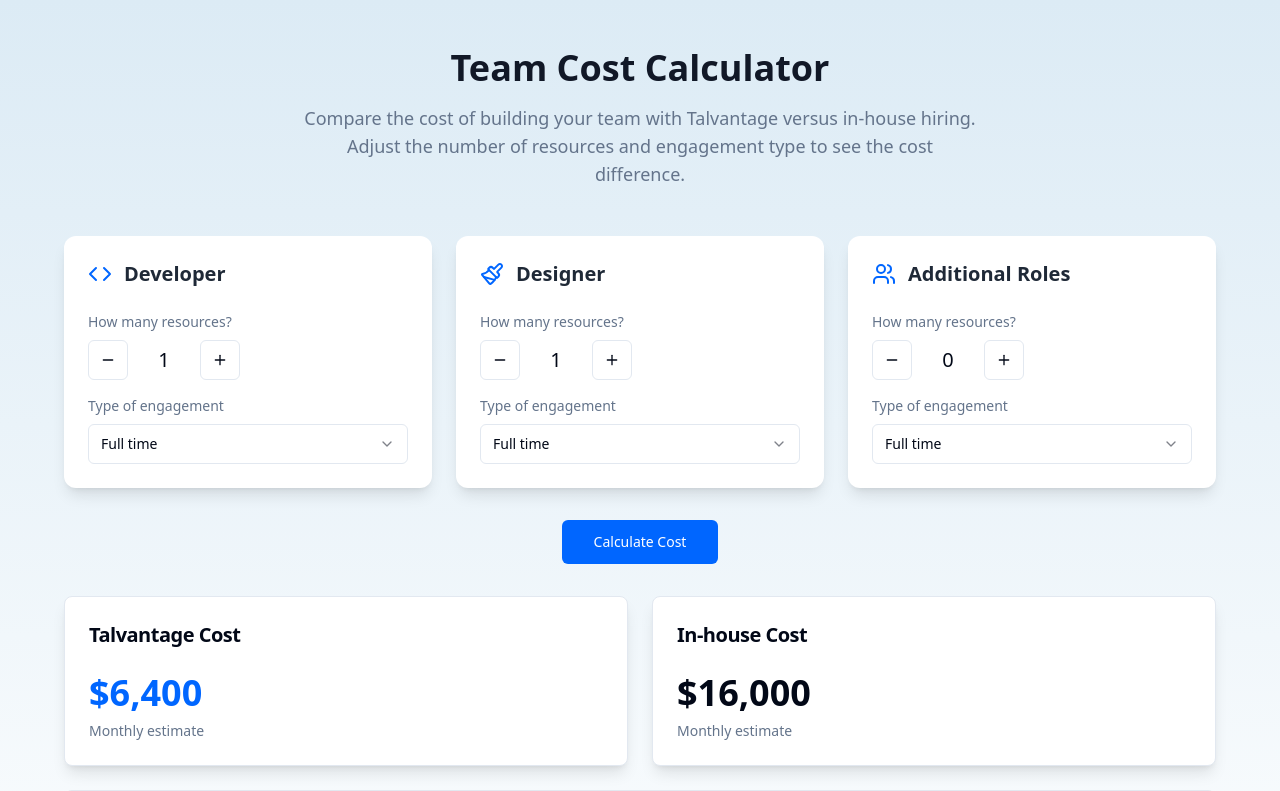
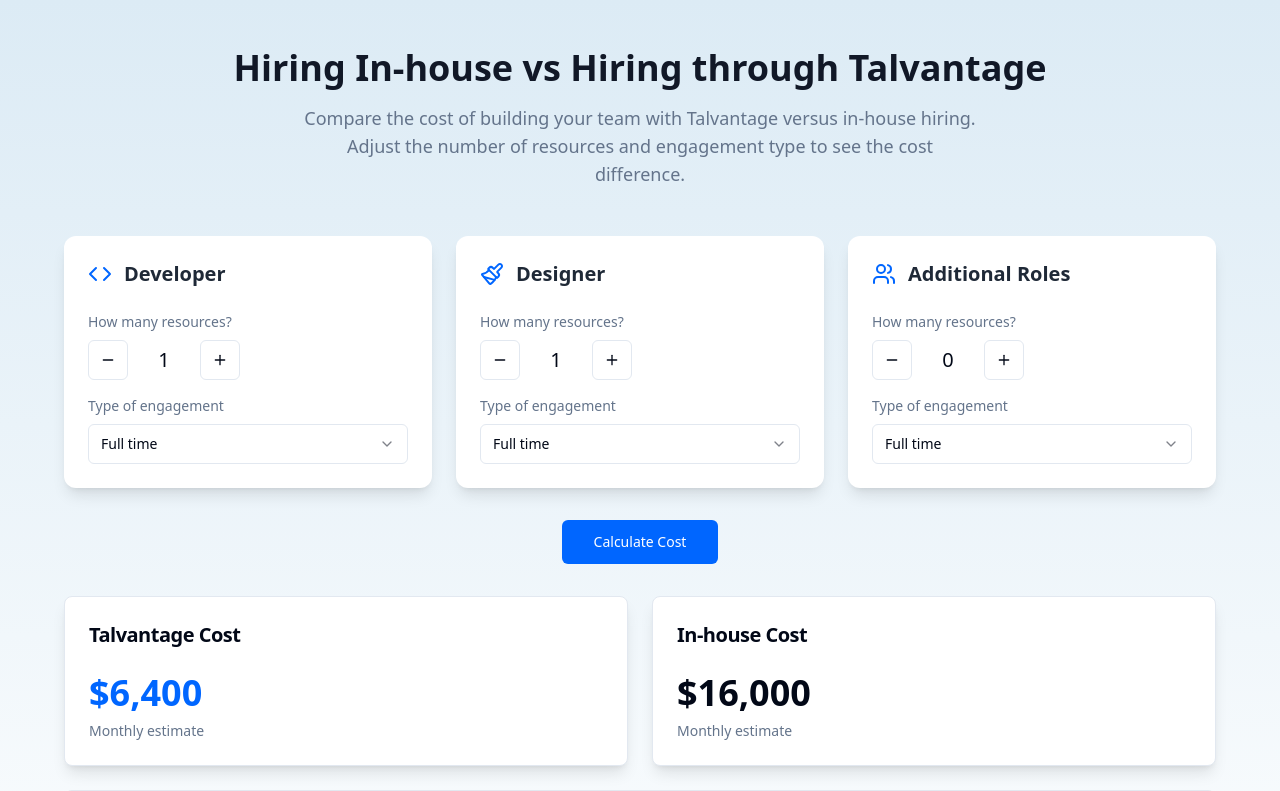
Before and after one commit to akshaysalekar17/Calculator, a React (Vite) app: page / in a window 1280 px wide. Shown: the top 791 px of the page. Built offline with nearby package versions, Linux system fonts and the light colour scheme.

Commit message:
Update title in Calculator component
Changed the text "Team Cost Calculator" to "Hiring In-house vs Hiring through Talvantage" in the Calculator component.
[skip gpt_engineer]

```diff
--- a/src/components/Calculator.tsx
+++ b/src/components/Calculator.tsx
@@ -114,7 +114,7 @@ export function Calculator() {
       <div className="max-w-6xl mx-auto">
         <div className="text-center mb-12">
           <h1 className="text-4xl font-bold text-gray-900 mb-4">
-            Team Cost Calculator
+            Hiring In-house vs Hiring through Talvantage
           </h1>
           <p className="text-lg text-calculator-gray max-w-2xl mx-auto">
             Compare the cost of building your team with Talvantage versus in-house hiring.
```
